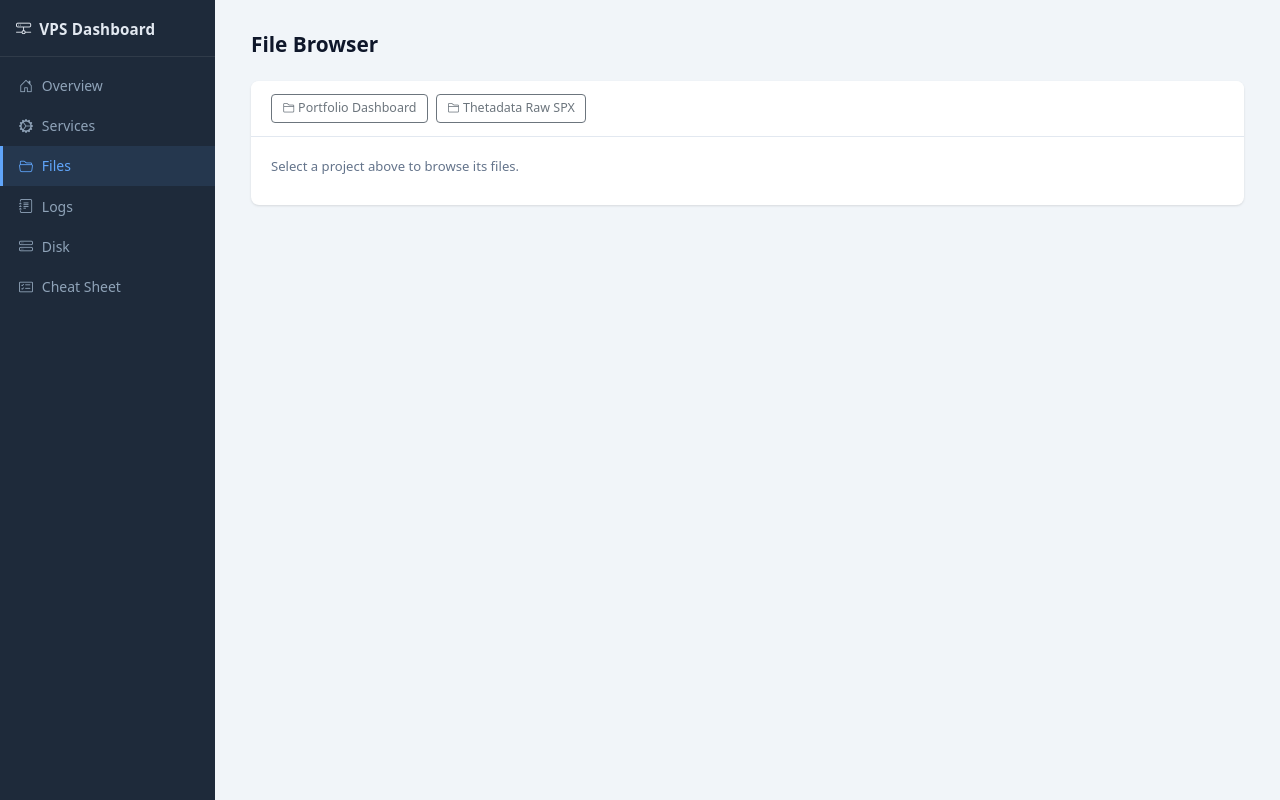
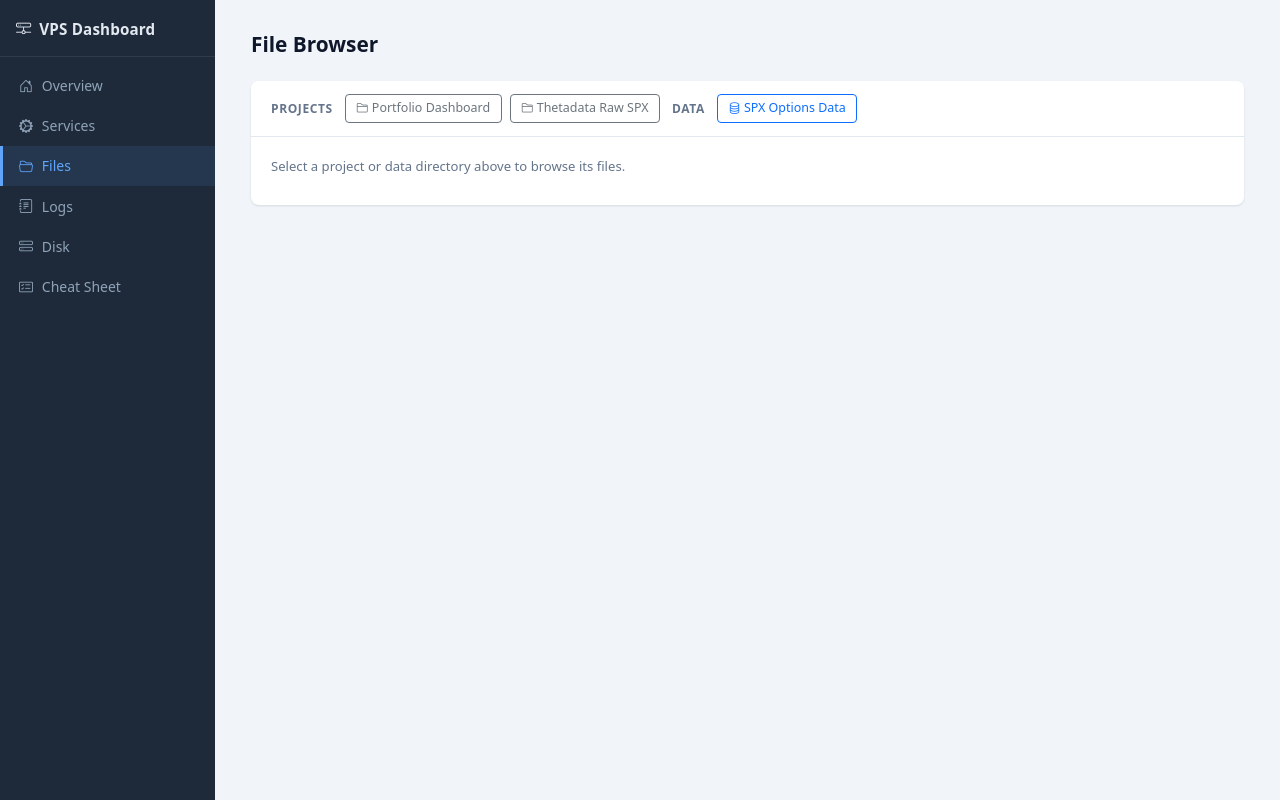
Before and after one commit to trade4ticks/VPS_Dashboard, a FastAPI app: page /files in a window 1280 px wide. Run offline with FastAPI, Linux system fonts and the light colour scheme.

Commit message:
Add /data/spx_options to file browser and disk page
Introduces BROWSE_PATHS config for non-project directories.
Corrects disk path from /root/Thetadata_Raw_SPX/data/spx_options
to /data/spx_options.

Co-Authored-By: Claude Sonnet 4.6 <noreply@anthropic.com>

```diff
--- a/app.py
+++ b/app.py
@@ -83,6 +83,7 @@ def files(request: Request):
     return templates.TemplateResponse(request, "files.html", {
         "active": "files",
         "projects": config.PROJECTS,
+        "browse_paths": config.BROWSE_PATHS,
     })
 
 
@@ -212,6 +213,7 @@ def build_tree(p: Path, depth: int = 0) -> dict | None:
 @app.get("/api/files")
 def api_files(path: str = None):
     allowed_roots = {os.path.realpath(p["path"]) for p in config.PROJECTS.values()}
+    allowed_roots |= {os.path.realpath(p["path"]) for p in config.BROWSE_PATHS.values()}
 
     if path is None:
         return [
--- a/templates/files.html
+++ b/templates/files.html
@@ -5,18 +5,28 @@
 
 <div class="card">
     <div class="card-header">
-        <div class="d-flex gap-2 flex-wrap" id="project-buttons">
+        <div class="d-flex gap-2 flex-wrap align-items-center" id="project-buttons">
+            <span class="text-muted me-1" style="font-size:0.75rem;font-weight:600;text-transform:uppercase;letter-spacing:.05em">Projects</span>
             {% for key, proj in projects.items() %}
             <button class="btn btn-sm btn-outline-secondary"
                     onclick="loadProject('{{ proj.path }}', '{{ proj.name }}', this)">
                 <i class="bi bi-folder2"></i> {{ proj.name }}
             </button>
             {% endfor %}
+            {% if browse_paths %}
+            <span class="text-muted mx-1" style="font-size:0.75rem;font-weight:600;text-transform:uppercase;letter-spacing:.05em">Data</span>
+            {% for key, bp in browse_paths.items() %}
+            <button class="btn btn-sm btn-outline-primary"
+                    onclick="loadProject('{{ bp.path }}', '{{ bp.name }}', this)">
+                <i class="bi bi-database"></i> {{ bp.name }}
+            </button>
+            {% endfor %}
+            {% endif %}
         </div>
     </div>
     <div class="card-body">
         <div id="tree-status" class="text-muted" style="font-size:0.82rem">
-            Select a project above to browse its files.
+            Select a project or data directory above to browse its files.
         </div>
         <div id="tree-container" class="file-tree mt-2"></div>
     </div>
```
Also changed, not shown: config.py (+9 -1 lines).
